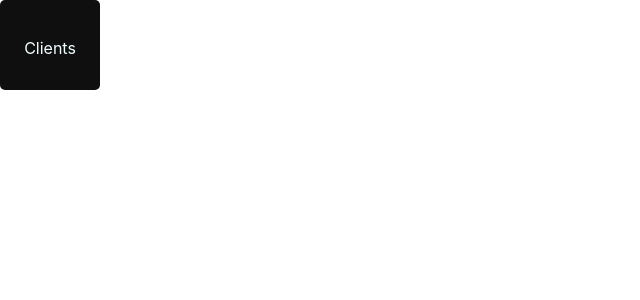
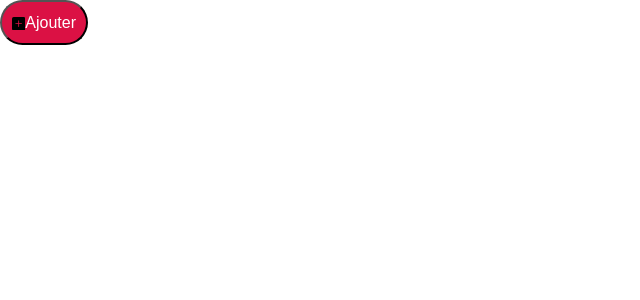
Before and after one commit to jchris3434/cms-front, a React (Create React App) app: page / in a window 1280 px wide. Shown: the top 300 px of the page, without its empty margins (0-640 px from the left). Built offline with nearby package versions, Linux system fonts and the light colour scheme.

Commit message:
CMS-122 Add pre-filled button

```diff
--- a/package.json
+++ b/package.json
@@ -6,8 +6,11 @@
     "@testing-library/jest-dom": "^5.17.0",
     "@testing-library/react": "^13.4.0",
     "@testing-library/user-event": "^13.5.0",
+    "bootstrap": "^5.3.3",
     "react": "^18.2.0",
+    "react-bootstrap": "^2.10.1",
     "react-dom": "^18.2.0",
+    "react-icons": "^5.0.1",
     "react-scripts": "5.0.1",
     "web-vitals": "^2.1.4"
   },
--- a/src/App.js
+++ b/src/App.js
@@ -1,26 +1,15 @@
-import React, { useState } from 'react';
+import React from 'react';
 import './App.css';
-import HeaderButton from './shared/generic/HeaderButton';
+import Button from './shared/generic/genericButton';
+import { BsFillPlusSquareFill } from 'react-icons/bs';
 
 function App() {
-
-  // la logique que tu auras besoin pour le composant tu la mettras avant le return, quelque soit la page tu mets
-  // tes variables que tu vas utiliser, jamais de dur dans le composant saux exception
-
-  const buttonLabel = 'Clients';
-  const redirectUrl = "https://ryan-chavatte.atlassian.net/jira/software/projects/CMS/boards/3?selectedIssue=CMS-123";
-  const [isDarkMode, setIsDarkMode] = useState(true);
-  const icon = "bi-people-fill";
-
   return (
-    // tu peux rajouter plein de classes differentes que tu utiliseras ailleurs si besoin
-    // ici je mets des classes random, chacune peut correspondre a un css particulier exempl App jc test classe43 ect popo
-    <div className="App jc test classe43 ect popo">
-      <HeaderButton
-        darkmode={isDarkMode}
-        icon={icon}
-        text={buttonLabel}
-        redirect={redirectUrl}
+    <div className="button test">
+      <Button
+        icon={<BsFillPlusSquareFill  />}
+        text={"Ajouter"}
+        onClick={''}
       />
     </div>
   );
--- /dev/null
+++ b/src/shared/generic/genericButton.css
@@ -0,0 +1,32 @@
+@import url('../../index.css');
+
+
+.ButtonContainer {
+    display: inline-flex;
+    align-items: center;
+    width: fit-content;
+    border-radius: 24rem;
+    padding: 10px;
+    cursor: pointer;
+    background-color: var(--LTPink);
+}
+
+
+.ButtonContainer:hover {
+    background-color: var(--LTGray);
+}
+
+
+.IconContainer {
+    text-align: center;
+    padding-top: 0.313rem;
+}
+
+
+.ButtonText {
+    text-align: center;
+    font-size: 1rem;
+    line-height: 1rem;
+    margin: 0;
+    color: var(--LTWhiteLighter);
+}
--- /dev/null
+++ b/src/shared/generic/genericButton.js
@@ -0,0 +1,36 @@
+import React, { useState } from 'react';
+import './genericButton.css';
+import { Button } from 'react-bootstrap';
+
+function CustomButton(props) {
+  const [isHover, setIsHover] = useState(false);
+
+  const handleMouseEnter = () => {
+    setIsHover(true);
+  };
+
+  const handleMouseLeave = () => {
+    setIsHover(false);
+  };
+
+  const redirect = () => {
+    window.location.href = props.redirect;
+  };
+
+  return (
+    <Button
+    className= {`ButtonContainer ${isHover ? 'hover' : ''}`}
+      variant="primary"
+      onMouseEnter={handleMouseEnter}
+      onMouseLeave={handleMouseLeave}
+      onClick={redirect}
+    >
+    <div className="IconContainer">
+        {props.icon}
+    </div>
+      <p className={`ButtonText`}>{props.text}</p>
+    </Button>
+  );
+}
+
+export default CustomButton;
```
Also changed, not shown: 1 other file (tests, documents, lock files or other folders).
